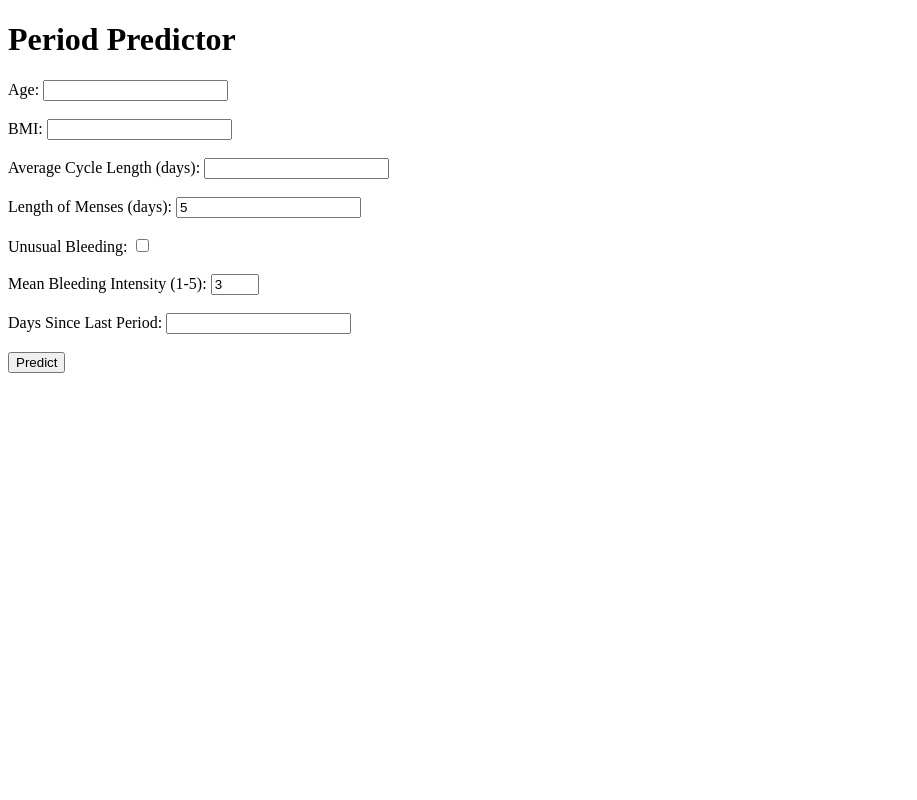
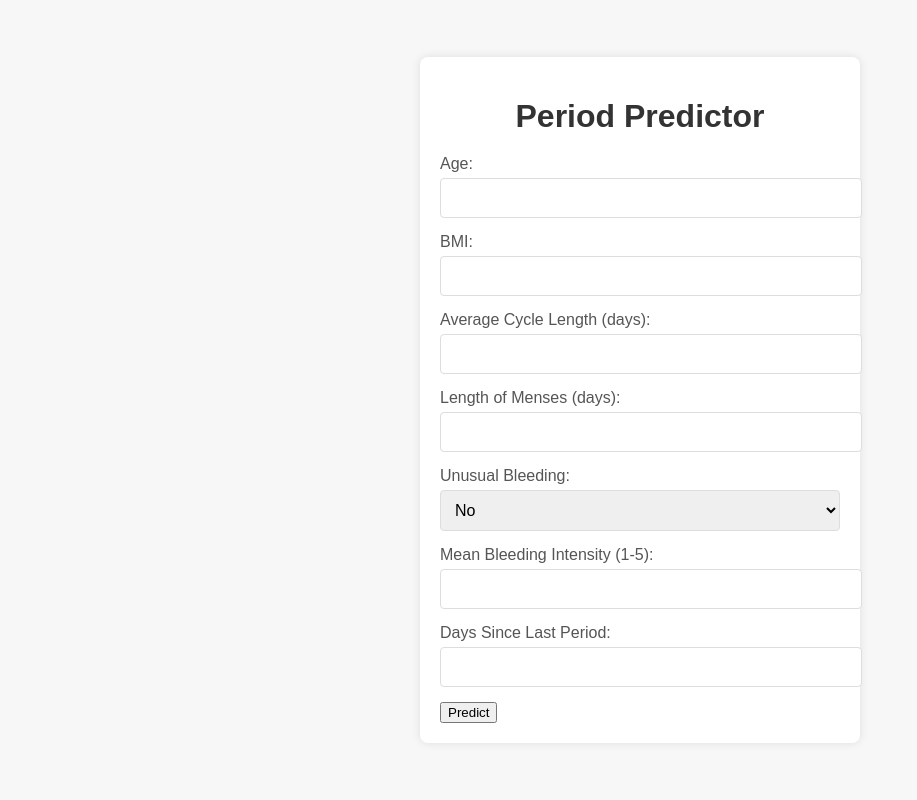
Before and after one commit to KobbyNortey/AIFinalAssignment, a Flask app: page / in a window 1280 px wide. Shown: the whole page, without its empty margins (0-917 px from the left). Run offline with Flask 3, Linux system fonts and the light colour scheme; parts of the project's set-up code (start-up, migrations or seed data) failed here and were passed over.

Commit message:
Add styles and JavaScript for Period Predictor form
- Create `styles.css` to style the form and result pages.
- Update `form.html` to include CSS and JavaScript, structure form elements with Bootstrap-like styling.
- Enhance `result.html` with a styled result display and a "Go Back" button.
- Implement form validation in `scripts.js` to ensure positive inputs.

```diff
--- /dev/null
+++ b/Static/scripts.js
@@ -0,0 +1,13 @@
+document.getElementById('predictor-form').addEventListener('submit', function(event) {
+    const age = document.getElementById('age').value;
+    const bmi = document.getElementById('bmi').value;
+    const cycleLength = document.getElementById('cycle-length').value;
+
+    if (age < 0 || bmi < 0 || cycleLength <= 0) {
+        alert('Please enter valid positive numbers.');
+        event.preventDefault();
+    }
+    function goBack() {
+            window.history.back();
+        }
+});
--- a/Static/styles.css
+++ b/Static/styles.css
@@ -0,0 +1,60 @@
+
+body {
+    font-family: Arial, sans-serif;
+    background-color: #f7f7f7;
+    margin: 0;
+    padding: 0;
+    display: flex;
+    justify-content: center;
+    align-items: center;
+    height: 100vh;
+}
+
+.container {
+    background-color: #ffffff;
+    padding: 20px;
+    border-radius: 8px;
+    box-shadow: 0 0 10px rgba(0, 0, 0, 0.1);
+    max-width: 400px;
+    width: 100%;
+}
+
+h1 {
+    text-align: center;
+    color: #333;
+    margin-bottom: 20px;
+}
+
+.form-group {
+    margin-bottom: 15px;
+}
+
+label {
+    display: block;
+    margin-bottom: 5px;
+    color: #555;
+}
+
+input[type="number"],
+select {
+    width: 100%;
+    padding: 10px;
+    border: 1px solid #ddd;
+    border-radius: 4px;
+    font-size: 16px;
+}
+
+button.btn {
+    width: 100%;
+    padding: 10px;
+    background-color: #007bff;
+    color: white;
+    border: none;
+    border-radius: 4px;
+    font-size: 16px;
+    cursor: pointer;
+}
+
+button.btn:hover {
+    background-color: #0056b3;
+}
--- a/Templates/form.html
+++ b/Templates/form.html
@@ -1,33 +1,56 @@
 <!DOCTYPE html>
-<html>
+<html lang="en">
 <head>
+    <meta charset="UTF-8">
+    <meta name="viewport" content="width=device-width, initial-scale=1.0">
     <title>Period Predictor</title>
+    <link rel="stylesheet" href="../Static/styles.css">
+    <script src="../Static/scripts.js" defer></script>
 </head>
 <body>
-    <h1>Period Predictor</h1>
-    <form method="POST">
-        <label for="age">Age:</label>
-        <input type="number" name="age" required><br><br>
+    <div class="container">
+        <h1>Period Predictor</h1>
+        <form id="predictor-form" action="/" method="POST">
+            <div class="form-group">
+                <label for="age">Age:</label>
+                <input type="number" id="age" name="age" required>
+            </div>
 
-        <label for="bmi">BMI:</label>
-        <input type="number" step="0.1" name="bmi" required><br><br>
+            <div class="form-group">
+                <label for="bmi">BMI:</label>
+                <input type="number" id="bmi" name="bmi" step="0.1" required>
+            </div>
 
-        <label for="mean_cycle_length">Average Cycle Length (days):</label>
-        <input type="number" name="mean_cycle_length" required><br><br>
+            <div class="form-group">
+                <label for="cycle-length">Average Cycle Length (days):</label>
+                <input type="number" id="cycle-length" name="mean_cycle_length" required>
+            </div>
 
-        <label for="menses_length">Length of Menses (days):</label>
-        <input type="number" name="menses_length" value="5"><br><br>
+            <div class="form-group">
+                <label for="menses-length">Length of Menses (days):</label>
+                <input type="number" id="menses-length" name="menses_length" required>
+            </div>
 
-        <label for="unusual_bleeding">Unusual Bleeding:</label>
-        <input type="checkbox" name="unusual_bleeding" value="1"><br><br>
+            <div class="form-group">
+                <label for="unusual-bleeding">Unusual Bleeding:</label>
+                <select id="unusual-bleeding" name="unusual_bleeding">
+                    <option value="no">No</option>
+                    <option value="yes">Yes</option>
+                </select>
+            </div>
 
-        <label for="bleeding_intensity">Mean Bleeding Intensity (1-5):</label>
-        <input type="number" name="bleeding_intensity" min="1" max="5" value="3"><br><br>
+            <div class="form-group">
+                <label for="bleeding-intensity">Mean Bleeding Intensity (1-5):</label>
+                <input type="number" id="bleeding-intensity" name="bleeding_intensity" min="1" max="5" required>
+            </div>
 
-        <label for="days_since_last_period">Days Since Last Period:</label>
-        <input type="number" name="days_since_last_period" required><br><br>
+            <div class="form-group">
+                <label for="days-since-last">Days Since Last Period:</label>
+                <input type="number" id="days-since-last" name="days_since_last_period" required>
+            </div>
 
-        <input type="submit" value="Predict">
-    </form>
+            <input type="submit" value="Predict">
+        </form>
+    </div>
 </body>
 </html>
```
Also changed, not shown: Templates/result.html (+17 -4 lines), Static/scrpits.js (deleted).
